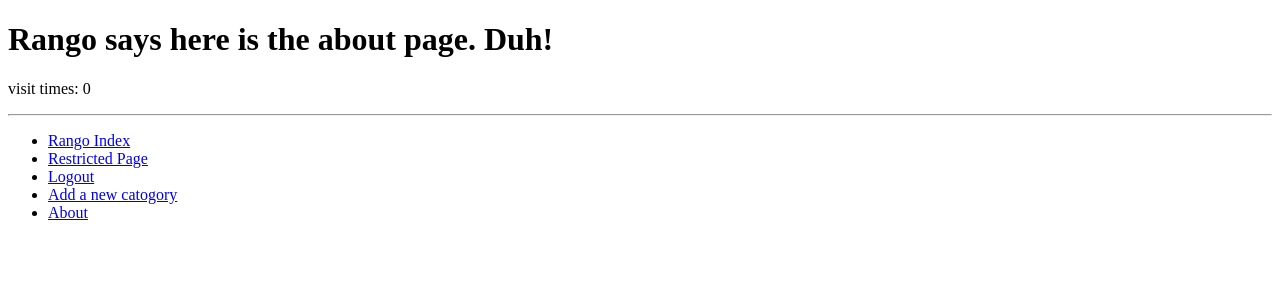
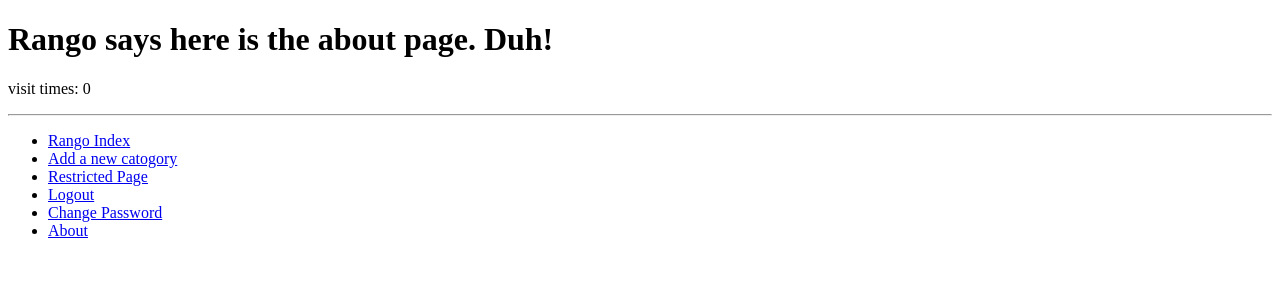
Before and after one commit to c4fun/tango-with-django, a Django app: page /rango/about/ in a window 1280 px wide. Shown: the top 300 px of the page. Run offline with Django 3.2, Linux system fonts and the light colour scheme; the visitor is signed in with stand-in values (Sample User, id 1).

Commit message:
Add the Change Password function in base

```diff
--- a/rango/templates/rango/base.html
+++ b/rango/templates/rango/base.html
@@ -16,9 +16,10 @@
         <ul>
             <li><a href="{% url 'rango:index' %}" >Rango Index</a></li>
             {% if user.is_authenticated %}
+            <li><a href="{% url 'rango:add_category' %}">Add a new catogory</a></li>
             <li><a href="{% url 'rango:restricted' %}">Restricted Page</a> </li>
             <li><a href="{% url 'auth_logout' %}?next={% url 'rango:index' %}">Logout</a> </li>
-            <li><a href="{% url 'rango:add_category' %}">Add a new catogory</a></li>
+            <li><a href="{% url 'auth_password_change' %}">Change Password</a> </li>
             {% else %}
             <li><a href="{% url 'registration_register' %}">Register Here</a></li>
             <li><a href="{% url 'auth_login' %}">Login</a><br/></li>
--- a/rango/urls.py
+++ b/rango/urls.py
@@ -3,7 +3,7 @@ from rango import views
 
 urlpatterns = [
     # name is optional--to allow you to distinguish one mapping from another
-    # url(r'^$', views.index, name='index'),
+    url(r'^$', views.index),
     url(r'^index/$', views.index, name='index'),
     url(r'^about/$', views.about, name='about'),
     url(r'^category/(?P<category_name_slug>[\w\-]+)/$', views.category, name='category'),
```
